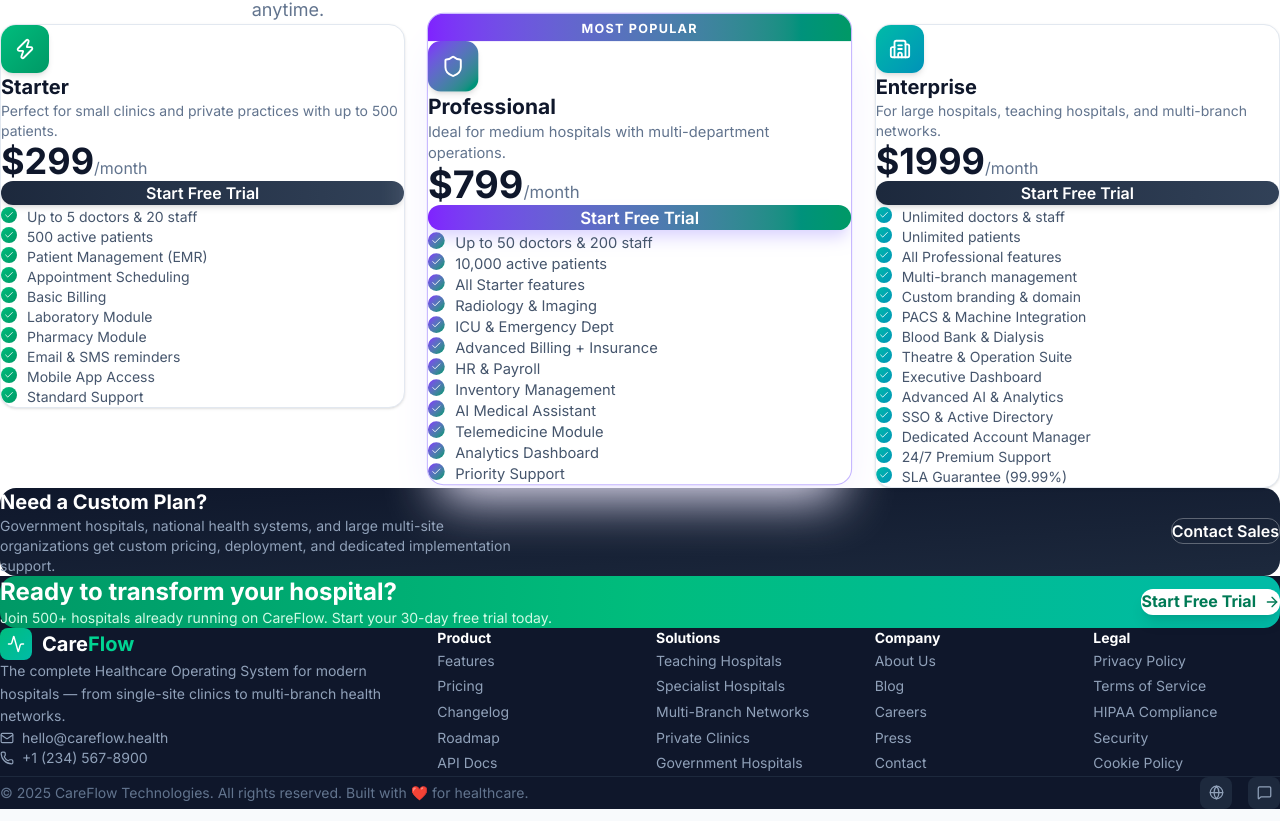
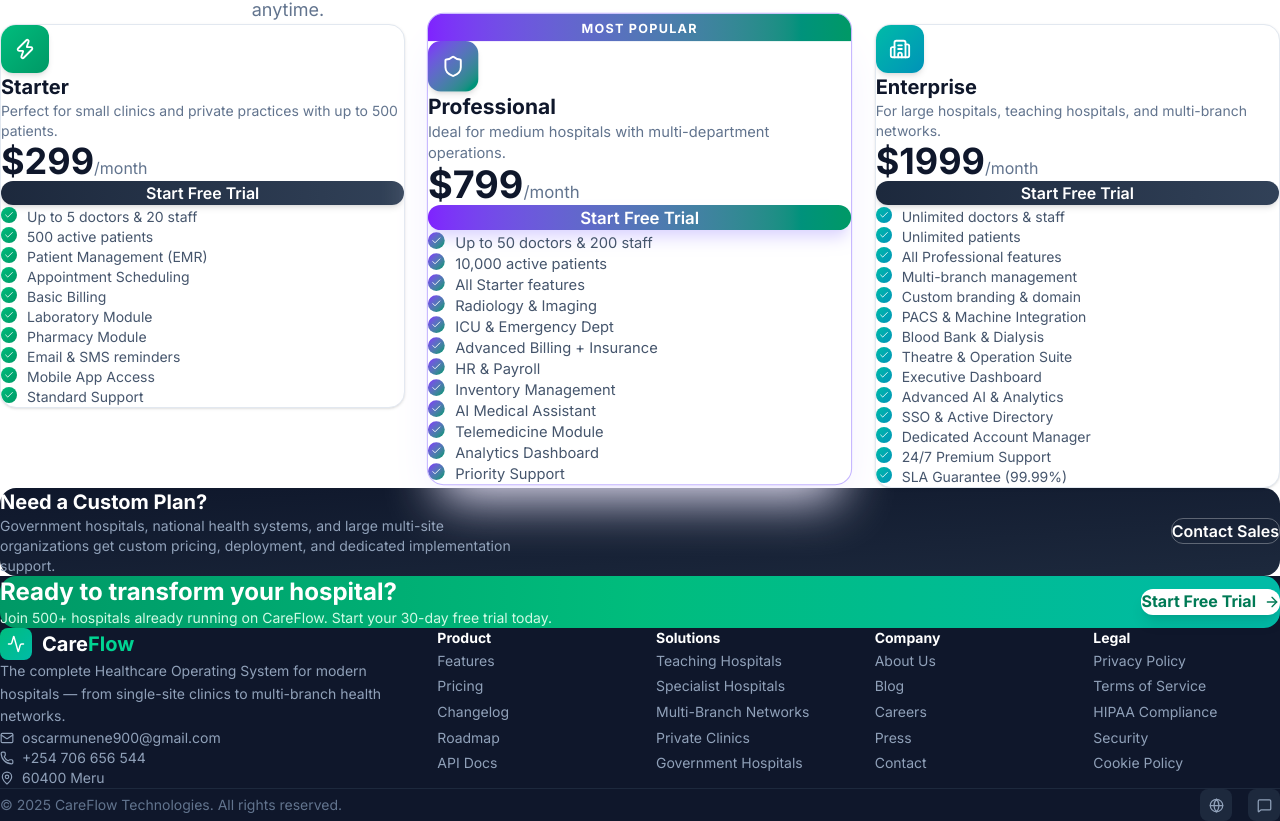
Before and after one commit to Spencer01-dev/Careflow, a Next.js app in the folder careflow/: page / in a window 1280 px wide. Shown: the part 2778-3599 px from the top of the page. Built offline with nearby package versions, Linux system fonts and the light colour scheme.

Commit message:
Update contact information and remove footer heartbeat note

```diff
--- a/careflow/src/app/sales/page.tsx
+++ b/careflow/src/app/sales/page.tsx
@@ -177,7 +177,7 @@
                     <div>
                       <h4 className="font-bold text-slate-900">Email Us</h4>
                       <p className="text-sm text-slate-500 mb-1">Our friendly team is here to help.</p>
-                      <a href="mailto:enterprise@careflow.com" className="text-emerald-600 font-semibold text-sm">enterprise@careflow.com</a>
+                      <a href="mailto:oscarmunene900@gmail.com" className="text-emerald-600 font-semibold text-sm">oscarmunene900@gmail.com</a>
                     </div>
                   </div>
                   <div className="flex gap-4">
@@ -187,7 +187,7 @@
                     <div>
                       <h4 className="font-bold text-slate-900">Call Sales</h4>
                       <p className="text-sm text-slate-500 mb-1">Mon-Fri from 8am to 5pm GMT.</p>
-                      <a href="tel:+18001234567" className="text-emerald-600 font-semibold text-sm">+1 (800) 123-4567</a>
+                      <a href="tel:+254706656544" className="text-emerald-600 font-semibold text-sm">+254 706 656 544</a>
                     </div>
                   </div>
                   <div className="flex gap-4">
@@ -195,8 +195,8 @@
                       <MapPin className="text-violet-600" size={24} />
                     </div>
                     <div>
-                      <h4 className="font-bold text-slate-900">Global HQ</h4>
-                      <p className="text-sm text-slate-500">124 Healthcare Avenue, Tech District<br />London, UK SW1A 1AA</p>
+                      <h4 className="font-bold text-slate-900">Location</h4>
+                      <p className="text-sm text-slate-500">60400 Meru, Kenya</p>
                     </div>
                   </div>
                 </div>
--- a/careflow/src/components/landing/Footer.tsx
+++ b/careflow/src/components/landing/Footer.tsx
@@ -66,14 +66,18 @@
               The complete Healthcare Operating System for modern hospitals — from single-site clinics to multi-branch health networks.
             </p>
             <div className="space-y-2">
-              <a href="mailto:hello@careflow.health" className="flex items-center gap-2 text-sm text-slate-400 hover:text-white transition-colors">
+              <a href="mailto:oscarmunene900@gmail.com" className="flex items-center gap-2 text-sm text-slate-400 hover:text-white transition-colors">
                 <Mail size={14} />
-                hello@careflow.health
+                oscarmunene900@gmail.com
               </a>
-              <a href="tel:+1234567890" className="flex items-center gap-2 text-sm text-slate-400 hover:text-white transition-colors">
+              <a href="tel:+254706656544" className="flex items-center gap-2 text-sm text-slate-400 hover:text-white transition-colors">
                 <Phone size={14} />
-                +1 (234) 567-8900
+                +254 706 656 544
               </a>
+              <div className="flex items-center gap-2 text-sm text-slate-400">
+                <MapPin size={14} />
+                60400 Meru
+              </div>
             </div>
           </div>
 
@@ -97,7 +101,7 @@
         {/* Bottom */}
         <div className="pt-8 border-t border-slate-800 flex flex-col md:flex-row items-center justify-between gap-4">
           <p className="text-sm text-slate-500">
-            © 2025 CareFlow Technologies. All rights reserved. Built with ❤️ for healthcare.
+            © 2025 CareFlow Technologies. All rights reserved.
           </p>
           <div className="flex items-center gap-4">
             {[Globe, MessageSquare].map((Icon, i) => (
```
